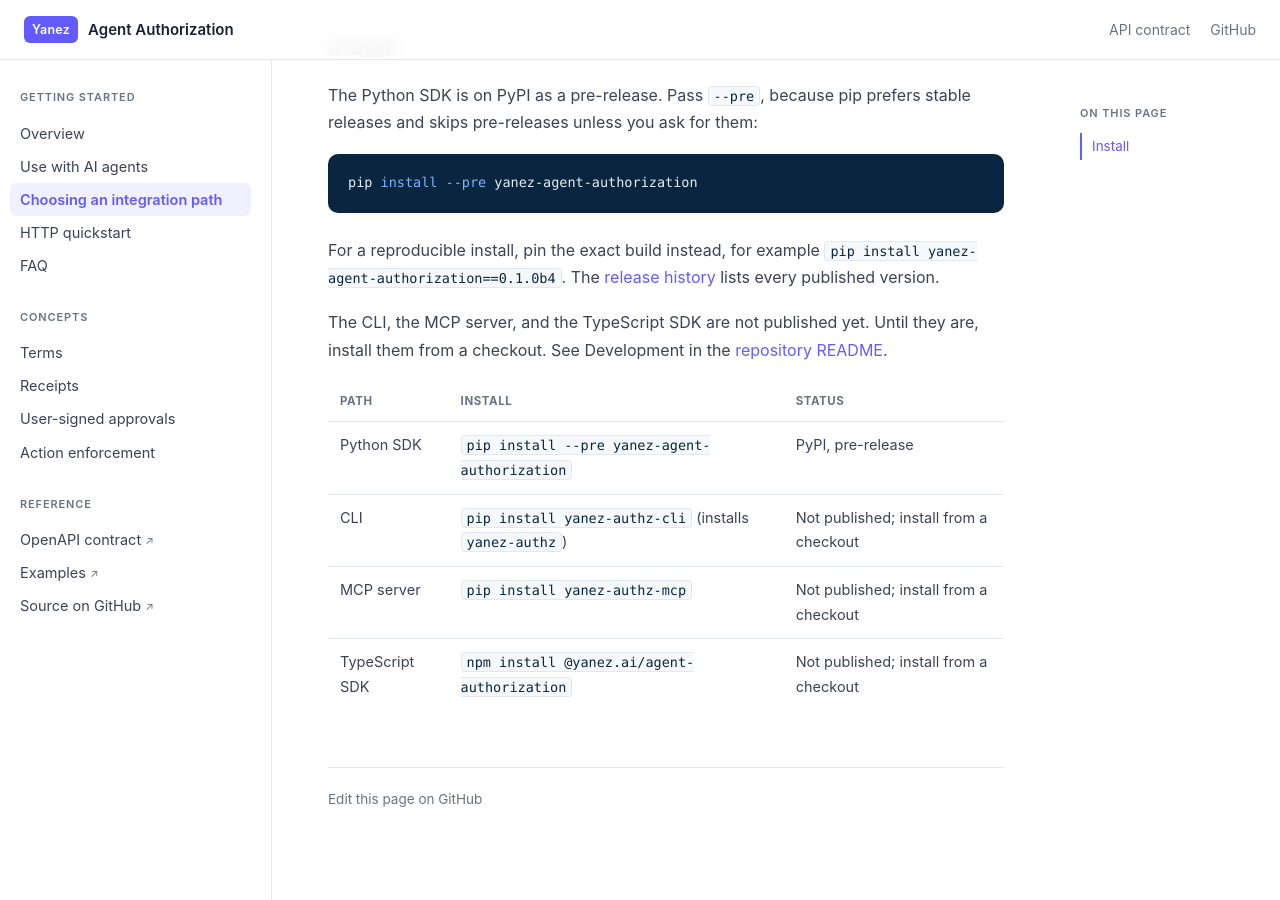
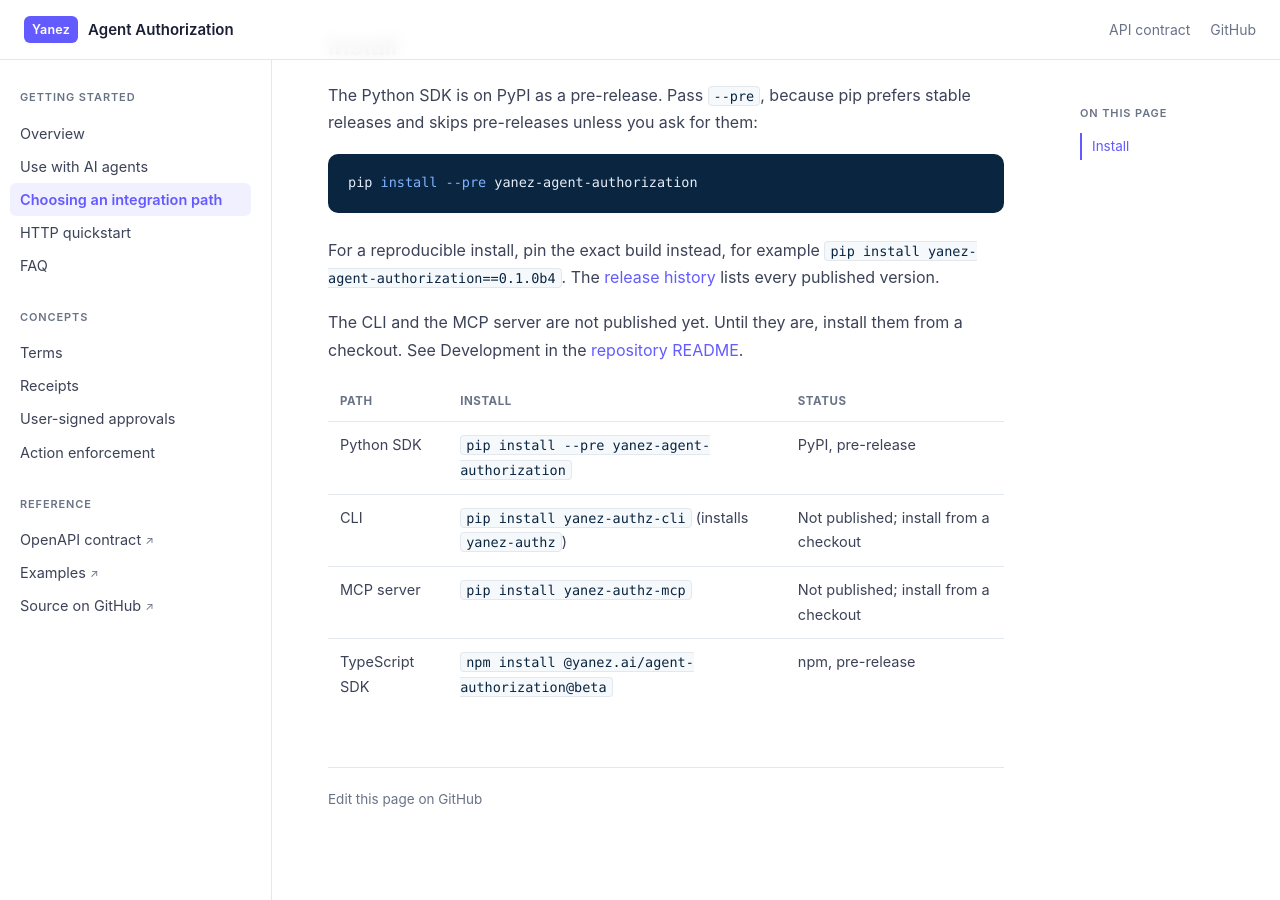
Before and after one commit to yanez-compliance/yanez-agent-authorization, a Jekyll site: the page built from docs/integration-options.md, in a window 1280 px wide and 900 px high, scrolled down 1128 px. Built offline with Jekyll 4.4.1, drawn with Linux system fonts in a browser that asks for light colours.

Commit message:
docs: the TypeScript SDK is published, so stop saying it isn't
It went to npm as 0.1.0-beta.5. The same stale claim appeared in four
places, including the package README that npm ships in the tarball, so
the npm page itself said the package was unpublished. Install commands
now carry @beta, matching the dist-tag the workflow publishes under.

The CLI and MCP server are still unpublished; those mentions stand.

Co-Authored-By: Claude Opus 5 <noreply@anthropic.com>

```diff
--- a/docs/integration-options.md
+++ b/docs/integration-options.md
@@ -47,8 +47,8 @@ For a reproducible install, pin the exact build instead, for example
 [release history](https://pypi.org/project/yanez-agent-authorization/#history) lists
 every published version.
 
-The CLI, the MCP server, and the TypeScript SDK are not published yet. Until they are,
-install them from a checkout. See Development in the
+The CLI and the MCP server are not published yet. Until they are, install them from
+a checkout. See Development in the
 [repository README](https://github.com/yanez-compliance/yanez-agent-authorization#development).
 
 | Path | Install | Status |
@@ -56,4 +56,4 @@ install them from a checkout. See Development in the
 | Python SDK | `pip install --pre yanez-agent-authorization` | PyPI, pre-release |
 | CLI | `pip install yanez-authz-cli` (installs `yanez-authz`) | Not published; install from a checkout |
 | MCP server | `pip install yanez-authz-mcp` | Not published; install from a checkout |
-| TypeScript SDK | `npm install @yanez.ai/agent-authorization` | Not published; install from a checkout |
+| TypeScript SDK | `npm install @yanez.ai/agent-authorization@beta` | npm, pre-release |
--- a/docs/llms.txt
+++ b/docs/llms.txt
@@ -12,7 +12,7 @@ Key facts:
 - The receipt also carries the approver's own proof in five required claims: `yanez_assurance_tier` (`low`/`medium`/`high`), `yanez_user_public_key`, `yanez_user_signature`, `yanez_signed_message`, `yanez_user_sig_alg` (`BLS12-381-G2-basic`). Verify the signature over the exact base64url-decoded bytes of `yanez_signed_message` using BLS12-381 minimal-pubkey-size, IRTF basic scheme, DST `BLS_SIG_BLS12381G2_XMD:SHA-256_SSWU_RO_NUL_`, then check every field inside those bytes against the receipt: `decision == "approve"`, `version`, `issuer`, `action == "agent_authorizations.decision"`, `authorization_request_id == jti`, `yid == sub`, `assurance_tier == yanez_assurance_tier`, `terms` equal to `yanez_terms`, `consent_not_after` equal to the receipt's bound, and `signed_at` close to `yanez_decided_at`. Both SDKs do this inside `verify`; standalone helpers are `verify_user_proof` / `verifyUserProof`. Receipts minted before this contract lack the five claims and MUST fail rather than degrade.
 - Credential rule: the `yak_` key comes from configuration (`YANEZ_AGENT_API_KEY` or a secret manager), never from model prompts, tool arguments, command-line flags, or logs. Never hand it to a sub-agent.
 - MCP is not required. A skill alone is not a security boundary; pair it with the CLI or the MCP server. The MCP server exposes only `yanez_request_authorization` and `yanez_get_authorization`; consuming belongs to the action executor, so there is no consume tool.
-- Packages: PyPI `yanez-agent-authorization` (import `yanez_authz`), `yanez-authz-cli` (installs `yanez-authz`), `yanez-authz-mcp`; npm `@yanez.ai/agent-authorization`. Pre-release: the Python SDK is on PyPI (`pip install --pre yanez-agent-authorization`); the CLI, MCP server, and TypeScript SDK are not published yet, so install them from a checkout.
+- Packages: PyPI `yanez-agent-authorization` (import `yanez_authz`), `yanez-authz-cli` (installs `yanez-authz`), `yanez-authz-mcp`; npm `@yanez.ai/agent-authorization`. Pre-release: the Python SDK is on PyPI (`pip install --pre yanez-agent-authorization`) and the TypeScript SDK is on npm under the `beta` tag (`npm install @yanez.ai/agent-authorization@beta`); the CLI and MCP server are not published yet, so install them from a checkout.
 - Rendered docs: https://yanez-compliance.github.io/yanez-agent-authorization/ Source: https://github.com/yanez-compliance/yanez-agent-authorization
 
 ## Docs
```
Also changed, not shown: README.md, packages/typescript/README.md.
